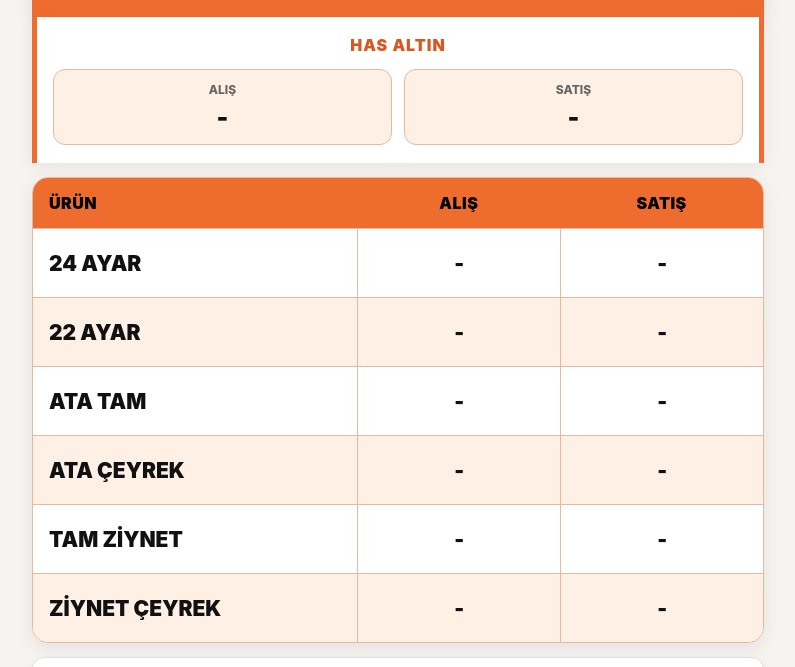
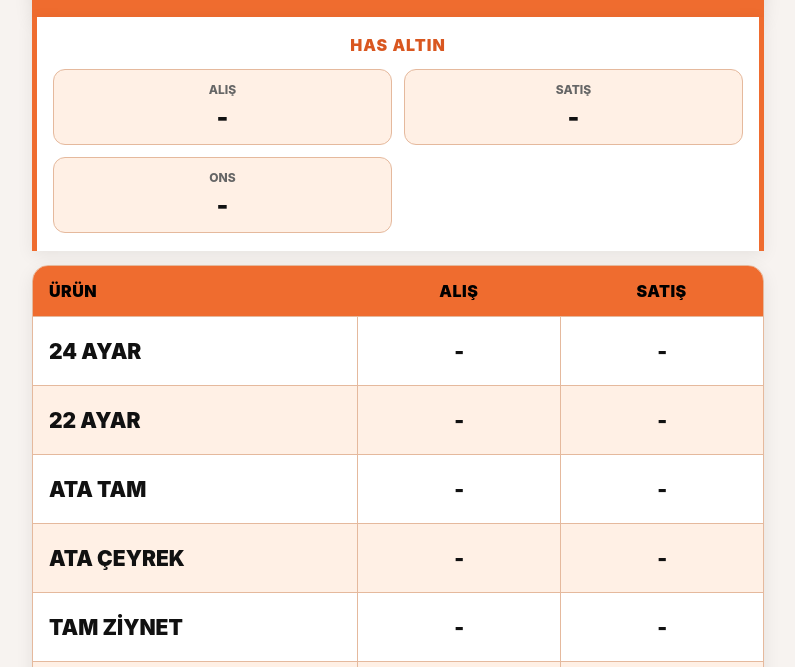
Before and after one commit to underdogisheree/pazar-kuyumcular-pwa, a plain HTML site: page index.html in a window 1280 px wide. Shown: the part 110-777 px from the top of the page, without its empty margins (242-1037 px from the left). Drawn offline with nearby package versions, Linux system fonts and the light colour scheme.

Commit message:
Update index.html

```diff
--- a/index.html
+++ b/index.html
@@ -55,7 +55,7 @@
 
 
         <!-- ================================================= -->
-        <!-- HAS ALTIN -->
+        <!-- HAS ALTIN VE ONS -->
         <!-- ================================================= -->
 
         <section class="has-altin-card">
@@ -96,6 +96,24 @@
 
                     <strong
                         id="hasAltinPrice"
+                        class="has-price"
+                    >
+                        -
+                    </strong>
+
+                </div>
+
+
+                <!-- ONS -->
+
+                <div class="has-price-box ons-price-box">
+
+                    <span class="has-price-label">
+                        ONS
+                    </span>
+
+                    <strong
+                        id="onsPrice"
                         class="has-price"
                     >
                         -
```
